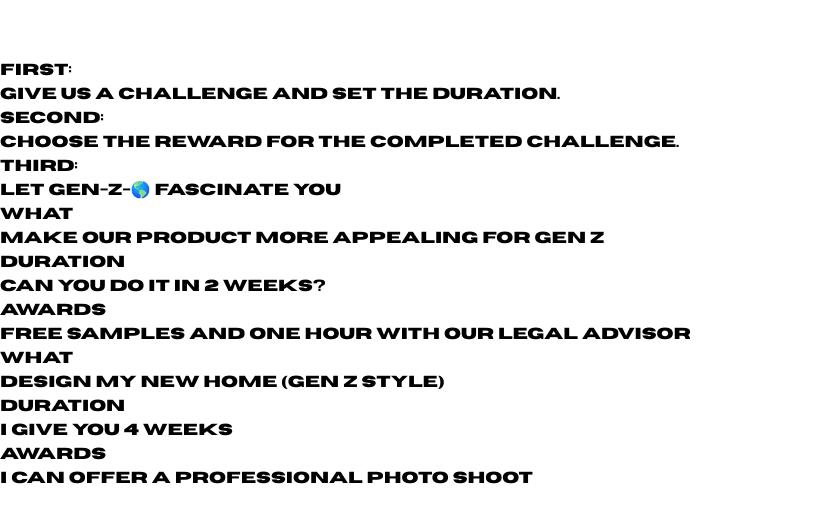
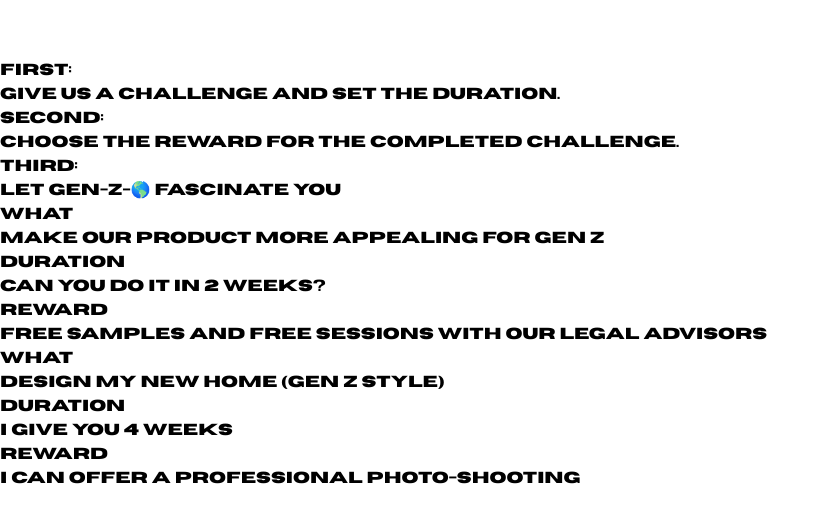
Before and after one commit to showrove-roy/client_challengeus, a React (Vite) app: page / in a window 1280 px wide. Shown: the part 3026-3548 px from the top of the page, without its empty margins (0-830 px from the left). Built offline with nearby package versions, Linux system fonts and the light colour scheme.

Commit message:
add dist file

```diff
--- a/src/components/ExamplesSection/ExamplesSection.jsx
+++ b/src/components/ExamplesSection/ExamplesSection.jsx
@@ -109,9 +109,9 @@ const ExamplesSection = () => {
               </p>
             </div>
             <div className='mb-2'>
-              <p className='uppercase font-semibold md:text-base text-xs'>awards</p>
+              <p className='uppercase font-semibold md:text-base text-xs'>Reward</p>
               <p className='uppercase font-semibold md:text-base text-xs px-5'>
-                Free samples and one hour with our legal advisor
+                Free samples and Free Sessions with our legal advisors
               </p>
             </div>
           </div>
@@ -135,9 +135,9 @@ const ExamplesSection = () => {
               </p>
             </div>
             <div className='mb-2'>
-              <p className='uppercase font-semibold md:text-base text-xs'>awards</p>
+              <p className='uppercase font-semibold md:text-base text-xs'>Reward</p>
               <p className='uppercase font-semibold md:text-base text-xs px-5'>
-                I can offer a professional photo shoot
+                I can offer a professional photo-shooting
               </p>
             </div>
           </div>
```
Also changed, not shown: 12 other files (tests, documents, lock files or other folders).
